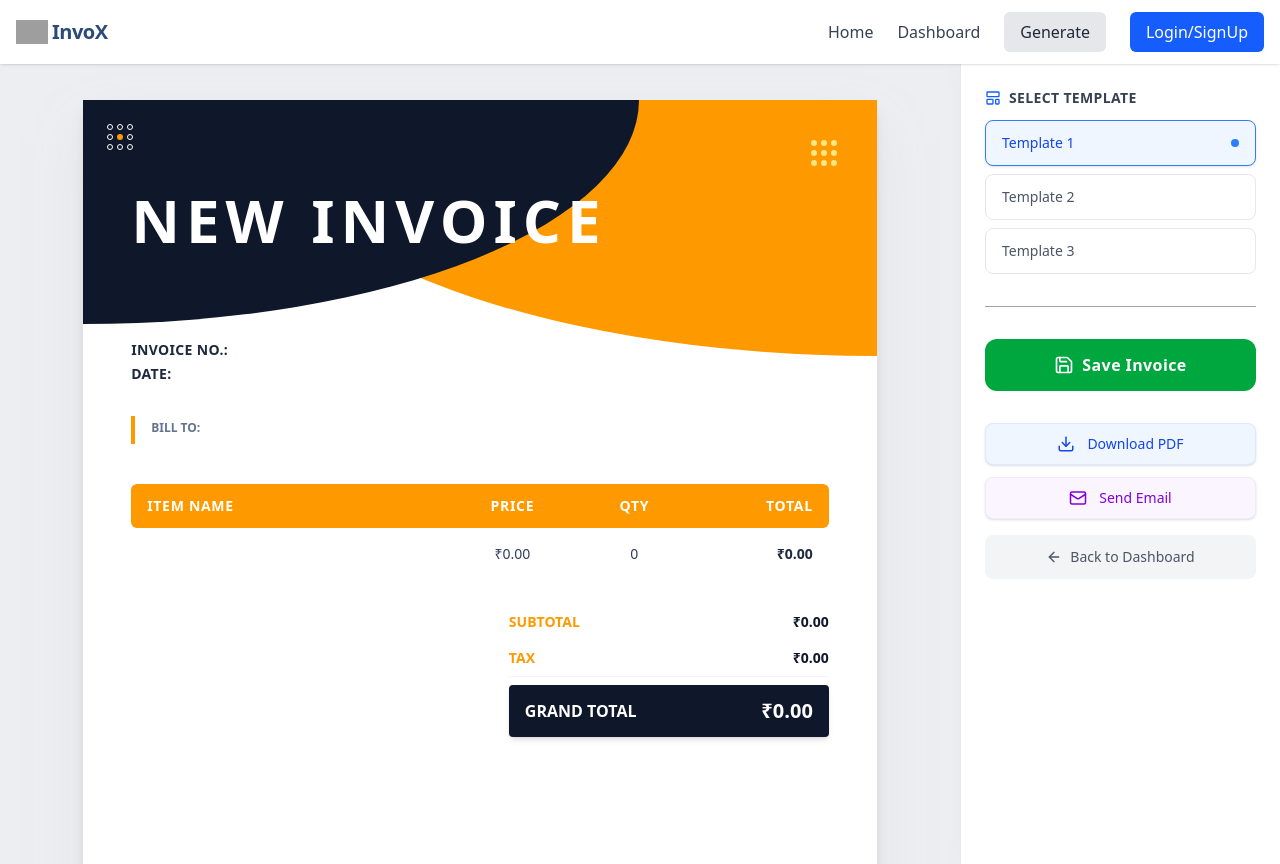
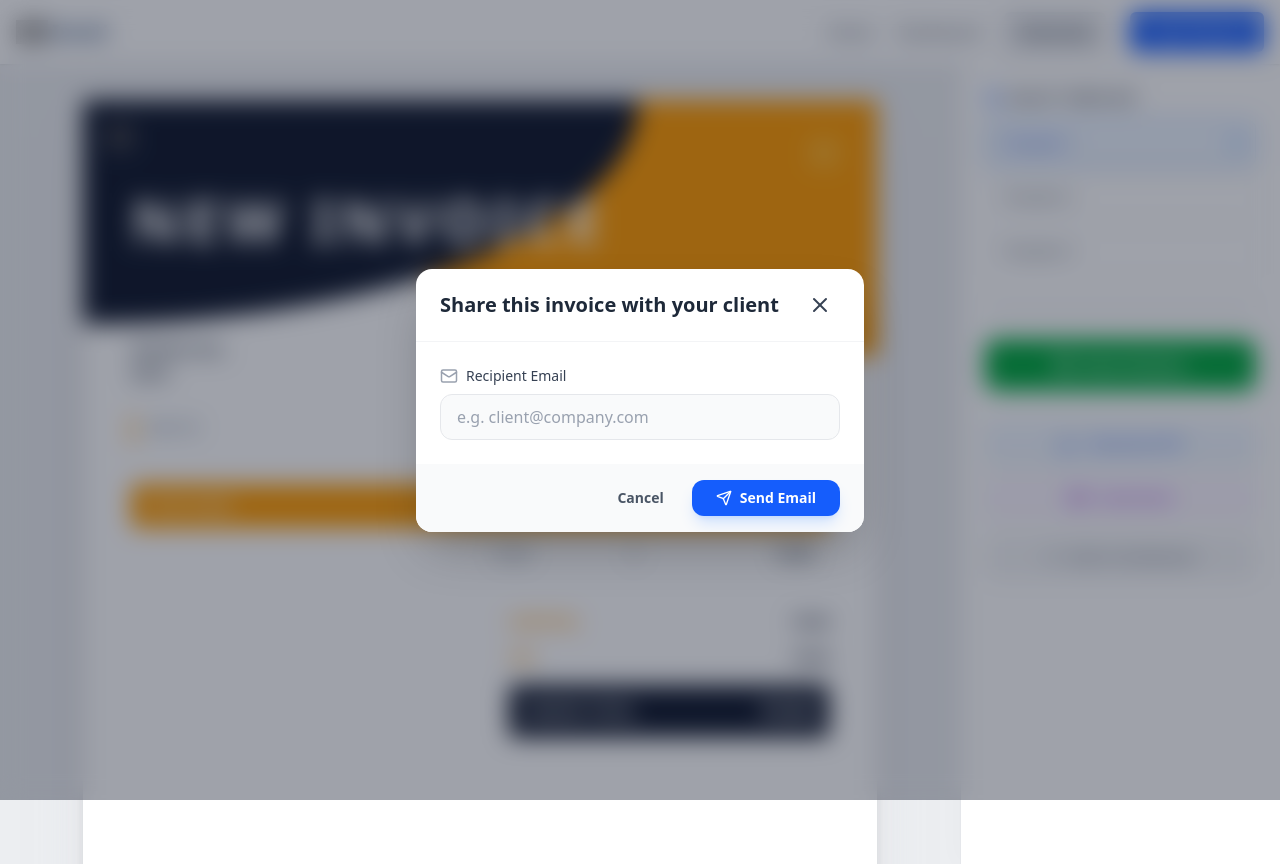
Before and after one commit to Darsh0002/InvoX-frontend, a React (Vite) app: page /preview in a window 1280 px wide. Both pictures are taken after a click on the button "Send Email". Built offline with nearby package versions, Linux system fonts and the light colour scheme; grey boxes are pictures that could not be loaded.

Commit message:
Implemented Email Sending Logic

```diff
--- a/package.json
+++ b/package.json
@@ -14,6 +14,7 @@
     "@tailwindcss/vite": "^4.1.18",
     "axios": "^1.13.2",
     "html-to-image": "^1.11.13",
+    "html2canvas": "^1.4.1",
     "jspdf": "^3.0.4",
     "lucide-react": "^0.561.0",
     "react": "^19.2.0",
@@ -21,6 +22,7 @@
     "react-hot-toast": "^2.6.0",
     "react-router-dom": "^7.10.1",
     "react-scroll": "^1.9.3",
+    "react-to-print": "^3.2.0",
     "tailwindcss": "^4.1.18"
   },
   "devDependencies": {
--- a/src/pages/PreviewPage.jsx
+++ b/src/pages/PreviewPage.jsx
@@ -6,6 +6,8 @@ import {
   Save,
   Trash2,
   ArrowLeft,
+  Send,
+  X,
   Mail,
   Download,
   Loader2,
@@ -13,7 +15,11 @@ import {
 } from "lucide-react";
 import toast from "react-hot-toast";
 import { useNavigate } from "react-router-dom";
-import { saveInvoice, deleteInvoice } from "../service/invoiceService";
+import {
+  saveInvoice,
+  deleteInvoice,
+  sendInvoice,
+} from "../service/invoiceService";
 import { toPng } from "html-to-image";
 import { uploadInvoiceThumbnail } from "../service/cloudinaryService";
 import { generatePdfFromElement } from "../util/pdfUtils";
@@ -26,7 +32,9 @@ const PreviewPage = () => {
   const [loading, setLoading] = useState(false);
   const navigate = useNavigate();
   const [downloading, setDownloading] = useState(false);
-
+  const [showModal, setShowModal] = useState(false);
+  const [customerEmail, setCustomerEmail] = useState("");
+  const [sendingEmail, setSendingEmail] = useState(false);
   const handleSave = async () => {
     try {
       setLoading(true);
@@ -76,12 +84,45 @@ const PreviewPage = () => {
     if (!previewRef.current) return;
     try {
       setDownloading(true);
-      await generatePdfFromElement(previewRef.current, `invoice_${Date.now()}.pdf`);
+      await generatePdfFromElement(
+        previewRef.current,
+        `invoice_${Date.now()}.pdf`
+      );
     } catch (error) {
       console.error("Error generating PDF:", error);
       toast.error("Failed to download PDF");
     } finally {
       setDownloading(false);
+    }
+  };
+
+  const handleSendEmail = async () => {
+    if (!previewRef.current || !customerEmail)
+      return toast.error("Please enter a valid email address");
+
+    try {
+      setSendingEmail(true);
+      const pdfBlob = await generatePdfFromElement(
+        previewRef.current,
+        `invoice_${Date.now()}.pdf`,
+        true
+      );
+      const formData = new FormData();
+      formData.append("email", customerEmail);
+      formData.append("file", pdfBlob, `invoice_${Date.now()}.pdf`);
+      const response = await sendInvoice(baseURL, formData);
+
+      if (response.status >= 200 && response.status < 300) {
+        toast.success("Email sent successfully");
+        setShowModal(false);
+      } else {
+        toast.error("Failed to send email");
+      }
+    } catch (error) {
+      console.error("Error sending email:", error);
+      toast.error("Failed to send email");
+    } finally {
+      setSendingEmail(false);
     }
   };
 
@@ -176,7 +217,10 @@ const PreviewPage = () => {
             </button>
 
             {/* Send Email - Soft Purple */}
-            <button className="w-full py-2.5 px-4 rounded-lg bg-purple-50 border border-purple-100 text-purple-700 hover:bg-purple-100 hover:border-purple-300 transition-all flex justify-center items-center gap-3 font-medium text-sm shadow-sm">
+            <button
+              onClick={() => setShowModal(true)}
+              className="w-full py-2.5 px-4 rounded-lg bg-purple-50 border border-purple-100 text-purple-700 hover:bg-purple-100 hover:border-purple-300 transition-all flex justify-center items-center gap-3 font-medium text-sm shadow-sm"
+            >
               <Mail size={18} /> Send Email
             </button>
 
@@ -200,6 +244,74 @@ const PreviewPage = () => {
           </div>
         </div>
       </aside>
+
+      {showModal && (
+        <div className="fixed inset-0 z-50 flex items-center justify-center p-4">
+          {/* Backdrop with Blur */}
+          <div
+            className="fixed inset-0 bg-slate-900/40 backdrop-blur-md transition-opacity animate-in fade-in duration-300"
+            onClick={() => setShowModal(false)}
+          />
+
+          {/* Modal Container */}
+          <div className="relative bg-white rounded-2xl shadow-2xl max-w-md w-full overflow-hidden transform transition-all animate-in zoom-in-95 duration-200">
+            {/* Header */}
+            <div className="px-6 py-4 flex items-center justify-between border-b border-gray-100">
+              <div>
+                <h2 className="text-xl font-bold text-gray-800">
+                  Share this invoice with your client
+                </h2>
+              </div>
+              <button
+                onClick={() => setShowModal(false)}
+                className="p-2 rounded-full text-gray-700 hover:bg-gray-100 hover:text-red-500 transition-all"
+              >
+                <X size={24} />
+              </button>
+            </div>
+
+            {/* Content */}
+            <div className="p-6 space-y-4">
+              <div className="space-y-2">
+                <label className="text-sm font-medium text-gray-700 flex items-center gap-2">
+                  <Mail size={18} className="text-gray-400" />
+                  Recipient Email
+                </label>
+                <input
+                  type="email"
+                  value={customerEmail}
+                  onChange={(e) => setCustomerEmail(e.target.value)}
+                  name="email"
+                  placeholder="e.g. client@company.com"
+                  className="w-full px-4 py-2.5 bg-gray-50 border border-gray-200 rounded-xl focus:ring-4 focus:ring-blue-500/10 focus:border-blue-500 focus:bg-white outline-none transition-all text-gray-900 placeholder:text-gray-400"
+                />
+              </div>
+            </div>
+
+            {/* Footer */}
+            <div className="px-6 py-4 bg-gray-50 flex items-center justify-end gap-3">
+              <button
+                onClick={() => setShowModal(false)}
+                className="px-4 py-2 text-sm font-semibold text-gray-600 hover:text-gray-800 transition-colors"
+              >
+                Cancel
+              </button>
+              <button
+                onClick={handleSendEmail}
+                disabled={sendingEmail}
+                className="flex items-center gap-2 px-6 py-2 bg-blue-600 text-white text-sm font-bold rounded-xl hover:bg-blue-700 active:scale-95 shadow-lg shadow-blue-500/20 transition-all"
+              >
+                {sendingEmail ? (
+                  <Loader2 size={16} className="animate-spin" />
+                ) : (
+                  <Send size={16} />
+                )}
+                {sendingEmail ? "Sending..." : "Send Email"}
+              </button>
+            </div>
+          </div>
+        </div>
+      )}
     </div>
   );
 };
--- a/src/service/invoiceService.js
+++ b/src/service/invoiceService.js
@@ -11,3 +11,7 @@ export const getAllInvoices = (baseURL) => {
 export const deleteInvoice = (baseURL, invoiceId) => {
   return axios.delete(`${baseURL}/invoices/${invoiceId}`);
 };
+
+export const sendInvoice = (baseURL, formData) => {
+  return axios.post(`${baseURL}/invoices/sendInvoice`, formData);
+};
--- a/src/util/pdfUtils.js
+++ b/src/util/pdfUtils.js
@@ -1,34 +1,78 @@
+import { toPng } from "html-to-image";
+import { jsPDF } from "jspdf";
+
 export const generatePdfFromElement = async (
   element,
   fileName = "invoice.pdf",
   returnBlob = false
 ) => {
+  if (!element) return;
+
+  // 1. A4 Dimensions at 96 DPI
+  const targetWidth = 794;
+  const targetHeight = 1123;
+
+  // 2. Create a "Hidden Mirror" to ensure full-size capture
+  const clone = element.cloneNode(true);
+  const container = document.createElement("div");
+
+  // Hide container off-screen
+  Object.assign(container.style, {
+    position: "absolute",
+    left: "-9999px",
+    top: "0",
+    width: `${targetWidth}px`,
+    backgroundColor: "white",
+  });
+
+  // Force clone to A4 size
+  clone.style.width = `${targetWidth}px`;
+  clone.style.height = "auto";
+
+  container.appendChild(clone);
+  document.body.appendChild(container);
+
   try {
-    const { toPng } = await import("html-to-image");
-    const { jsPDF } = await import("jspdf");
-    const imageData = await toPng(element, {
+    // 3. Wait for assets
+    await document.fonts.ready;
+    await new Promise((resolve) => setTimeout(resolve, 300)); // Buffer for layout
+
+    // 4. Capture using html-to-image (better support for modern CSS)
+    const imageData = await toPng(clone, {
       cacheBust: true,
-      pixelRatio: 2,
+      pixelRatio: 1.5,
       useCORS: true,
       allowTaint: false,
-      backgroundColor: '#ffffff',
-      width: element.offsetWidth,
-      height: element.offsetHeight,
+      backgroundColor: "#ffffff",
+      width: targetWidth,
+      height: clone.scrollHeight,
+      skipFonts: false,
     });
+
+    // 5. Cleanup
+    document.body.removeChild(container);
+
+    // 6. PDF Generation
     const pdf = new jsPDF({
       orientation: "portrait",
       unit: "pt",
       format: "a4",
     });
-    const imgProps = pdf.getImageProperties(imageData);
+
     const pdfWidth = pdf.internal.pageSize.getWidth();
-    const pdfHeight = (imgProps.height * pdfWidth) / imgProps.width;
+    const pdfHeight = (clone.scrollHeight * pdfWidth) / targetWidth;
+
     pdf.addImage(imageData, "PNG", 0, 0, pdfWidth, pdfHeight);
 
     if (returnBlob) return pdf.output("blob");
-    else pdf.save(fileName);
+    pdf.save(fileName);
   } catch (error) {
-    console.error("Error generating PDF:", error);
+    if (document.body.contains(container)) document.body.removeChild(container);
     throw error;
+  } finally {
+    // 5. Always cleanup to prevent memory leaks
+    if (document.body.contains(container)) {
+      document.body.removeChild(container);
+    }
   }
 };
```
Also changed, not shown: 1 other file (tests, documents, lock files or other folders).
